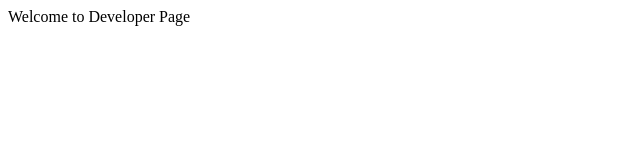
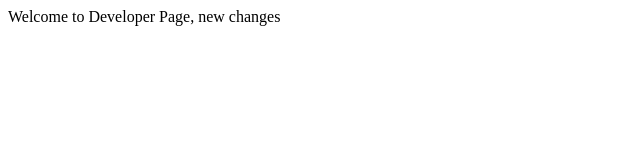
Before and after one commit to sudheer05i/jenkins-work, a plain HTML site: page index.html in a window 1280 px wide. Shown: the whole page, without its empty margins (0-640 px from the left). Drawn offline with Linux system fonts and the light colour scheme.

Commit message:
code changes

```diff
--- a/index.html
+++ b/index.html
@@ -3,6 +3,6 @@
     <title>Developer Page</title>
   </head>
   <body>
-    <p>Welcome to Developer Page</p>
+    <p>Welcome to Developer Page, new changes</p>
   </body>
 </html>
```
